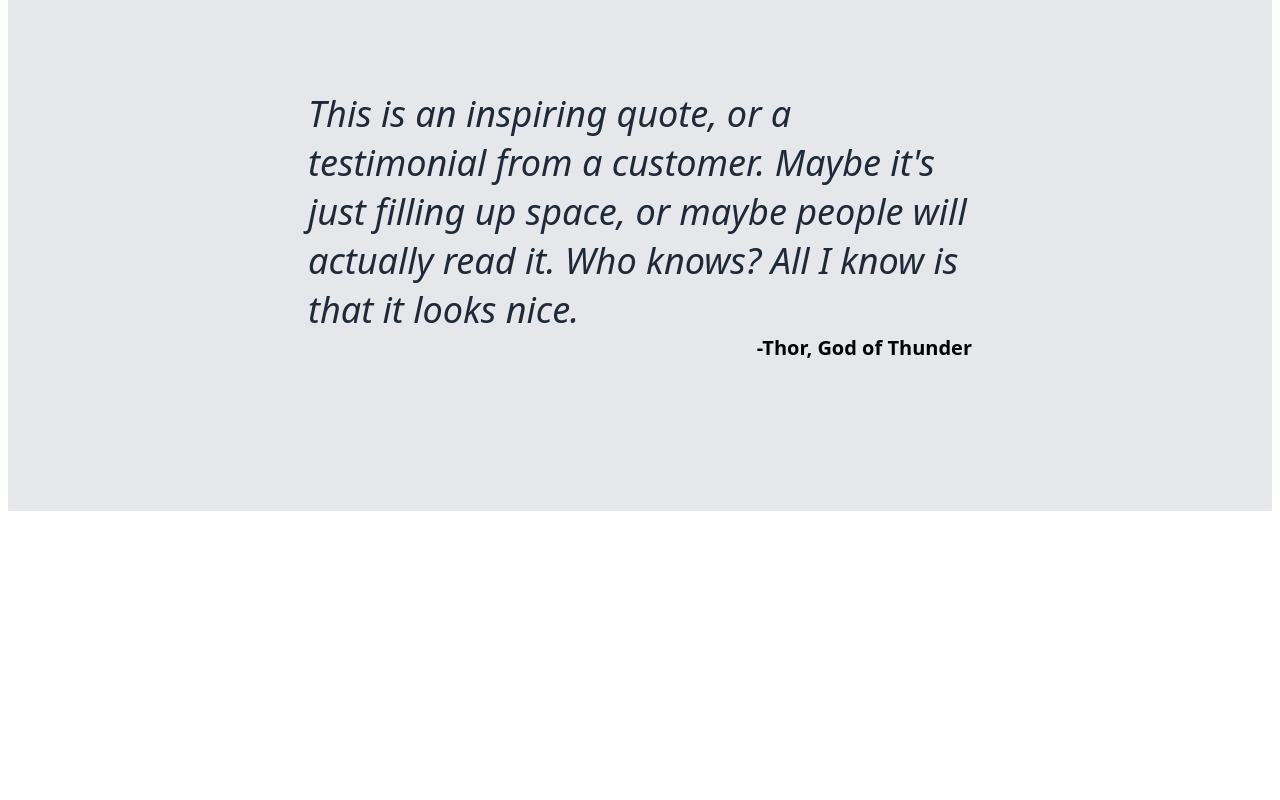
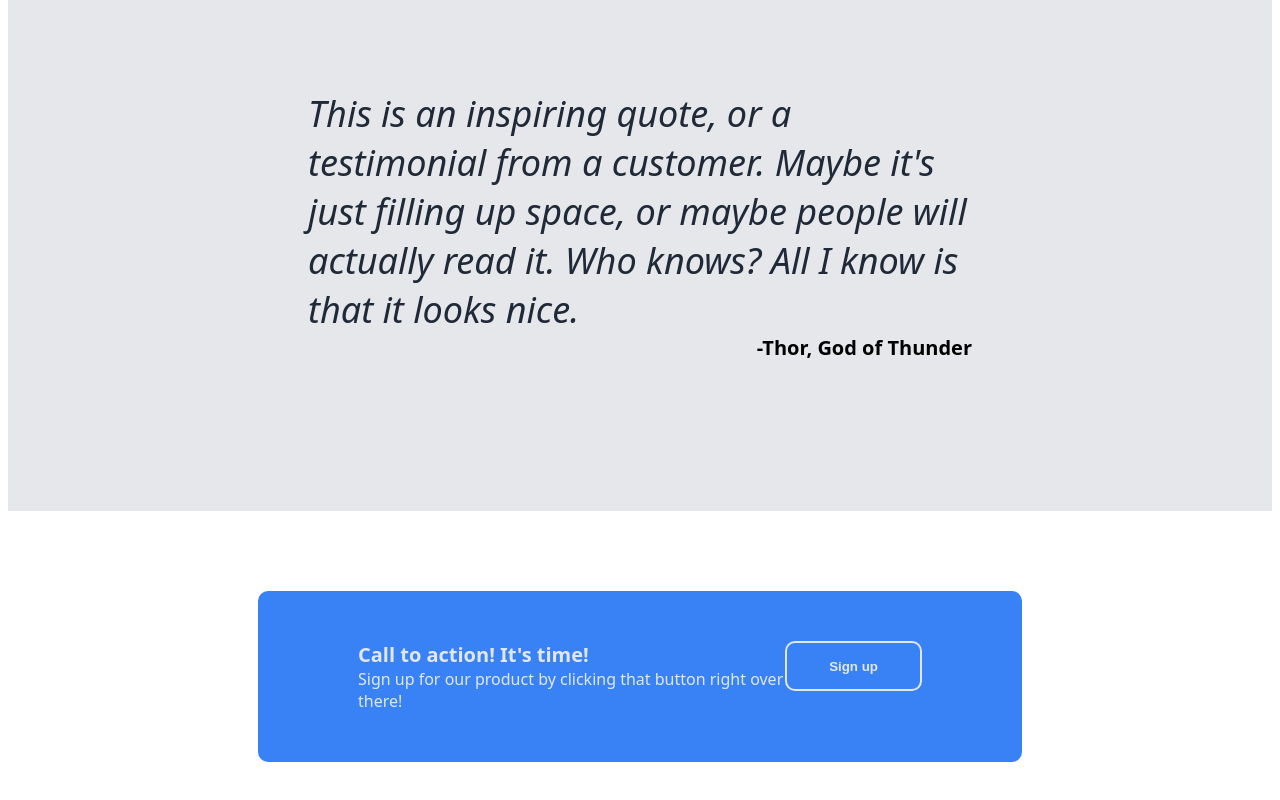
Before and after one commit to Nazifklc/landing-page, a plain HTML site: page index.html in a window 1280 px wide. Shown: the part 1516-2316 px from the top of the page. Before the commit the page ends 2035 px from the top, so only its background shows below. Drawn offline with Linux system fonts and the light colour scheme.

Commit message:
add leg and edit it

```diff
--- a/index.html
+++ b/index.html
@@ -59,11 +59,12 @@
         <div class="leg">
             <div class="container">
                 <div class="containerleft">
-
+                    <div class="boldone">Call to action! It's time!</div>
+                    <div class="lightone">Sign up for our product by clicking that button right over there!</div>
                 </div>
-                <div class="containerright">
-
-                </div>
+                <button class="containerright">
+                    Sign up
+                </button>
             </div>
         </div>
         <div class="footer">
--- a/style.css
+++ b/style.css
@@ -148,3 +148,44 @@ a{
     font-weight: bold;
     text-align: end;
 }
+/* This section is for leg */
+.leg{
+    display: flex;
+    justify-content: center;
+    align-items: center;
+    padding: 80px 250px;
+}
+.container{
+    background-color: #3882F6;
+    display: flex;
+    flex: 1;
+    justify-content: space-between;
+    border-radius: 10px;
+    padding: 50px 100px;
+
+}
+.containerleft{
+    display: flex;
+    flex-direction: column;
+}
+.boldone{
+    color: #EEEE;
+    font-weight: 900;
+    font-size: 20px;
+}
+.lightone{
+    color: #EEEE;
+    font-size: 16px;
+}
+.containerright{
+    border: 2px solid #EEEE;
+    background-color: #3882F6;
+    border-radius: 10px;
+    width: 150px;
+    height: 50px;
+    font-weight: bold;
+    color: #EEEE;
+    display: flex;
+    justify-content: center;
+    align-items: center;
+}
```
